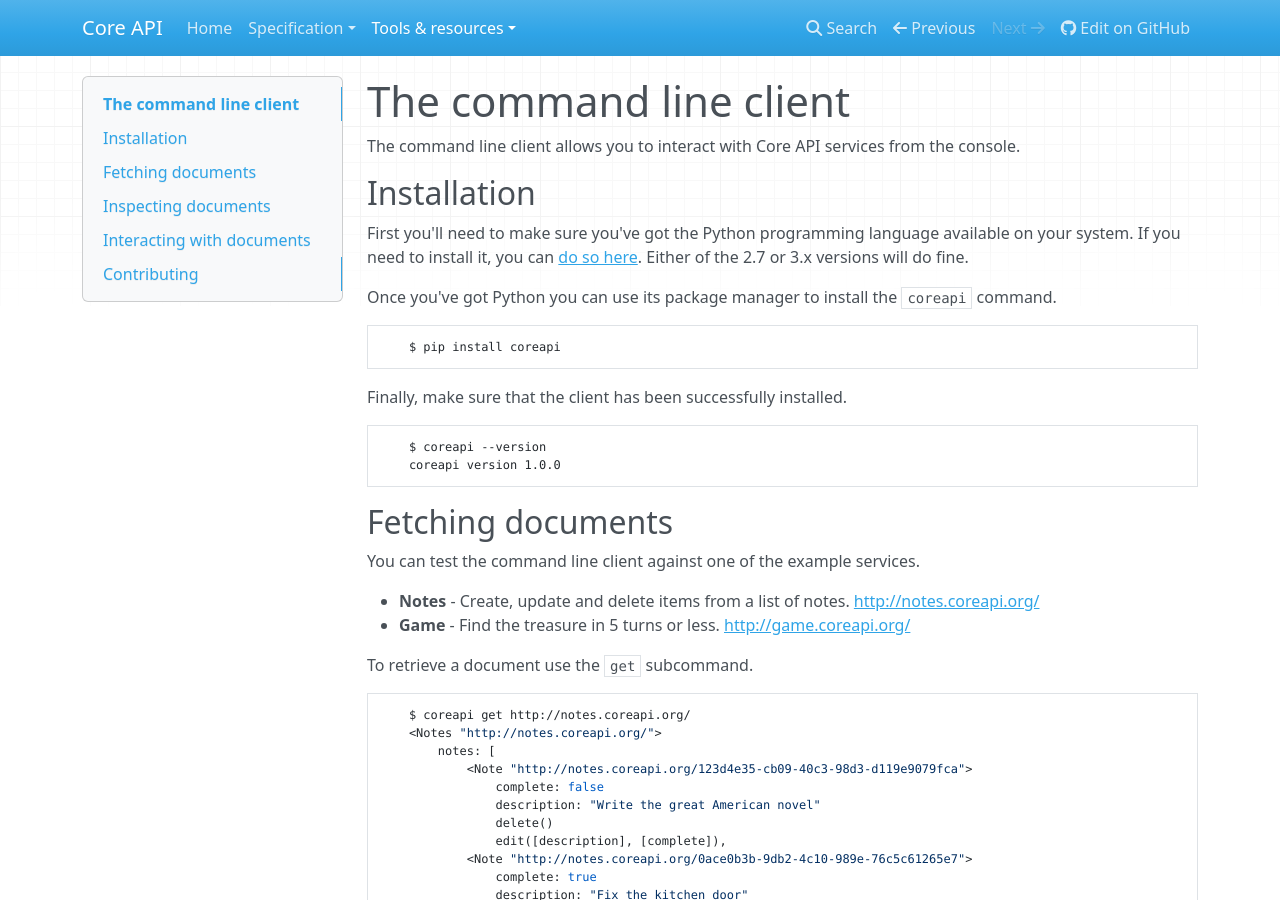
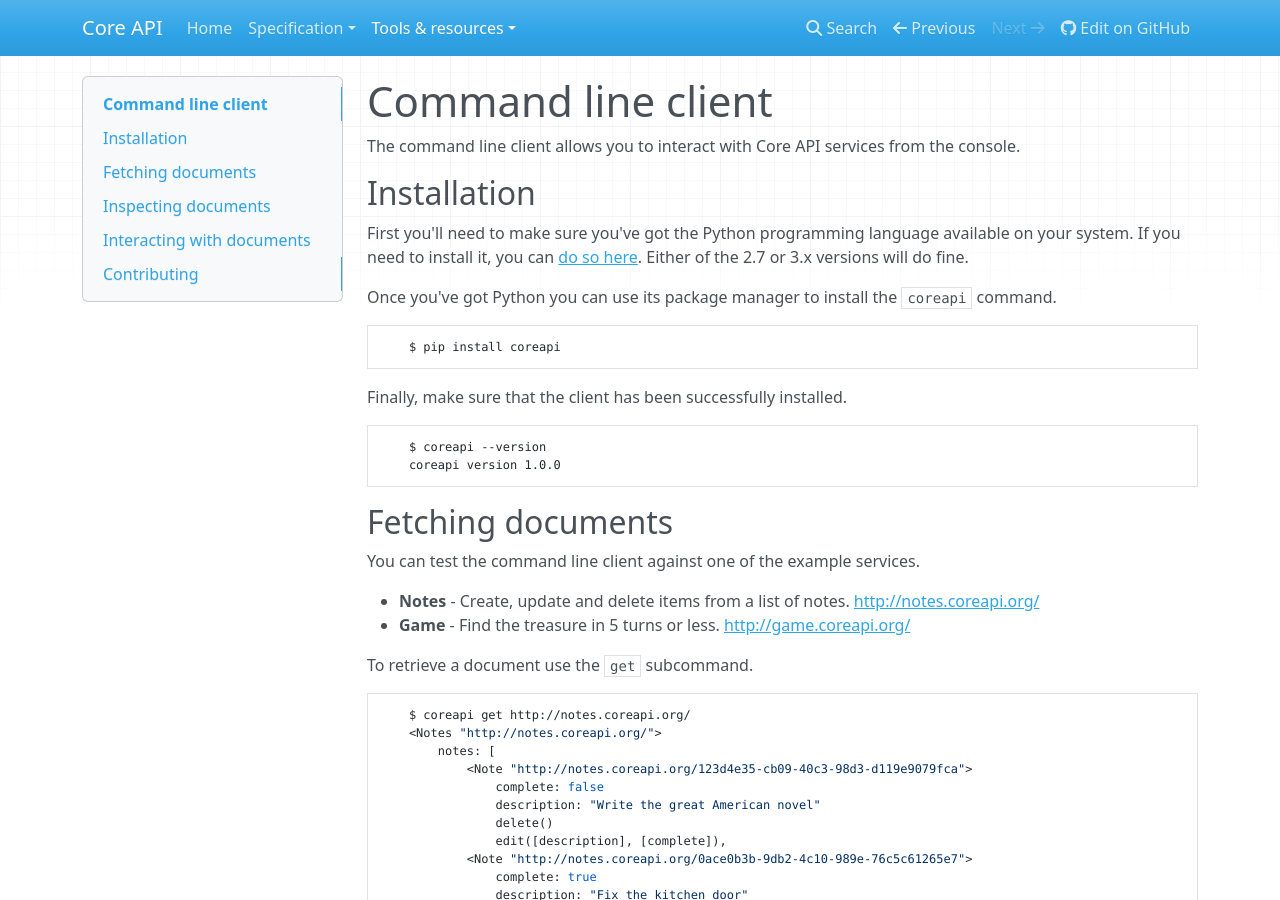
Before and after one commit to core-api/core-api, an MkDocs documentation site: the page built from docs/tools-and-resources/command-line-client.md, in a window 1280 px wide and 900 px high. Built offline with MkDocs 1.6.1, drawn with Linux system fonts in a browser that asks for light colours; nearby versions of some CDN libraries; old or Windows-style settings are respelled for this version of MkDocs.

Commit message:
Tweak title

```diff
--- a/docs/tools-and-resources/command-line-client.md
+++ b/docs/tools-and-resources/command-line-client.md
@@ -1,4 +1,4 @@
-# The command line client
+# Command line client
 
 The command line client allows you to interact with Core API services from the console.
 
```
